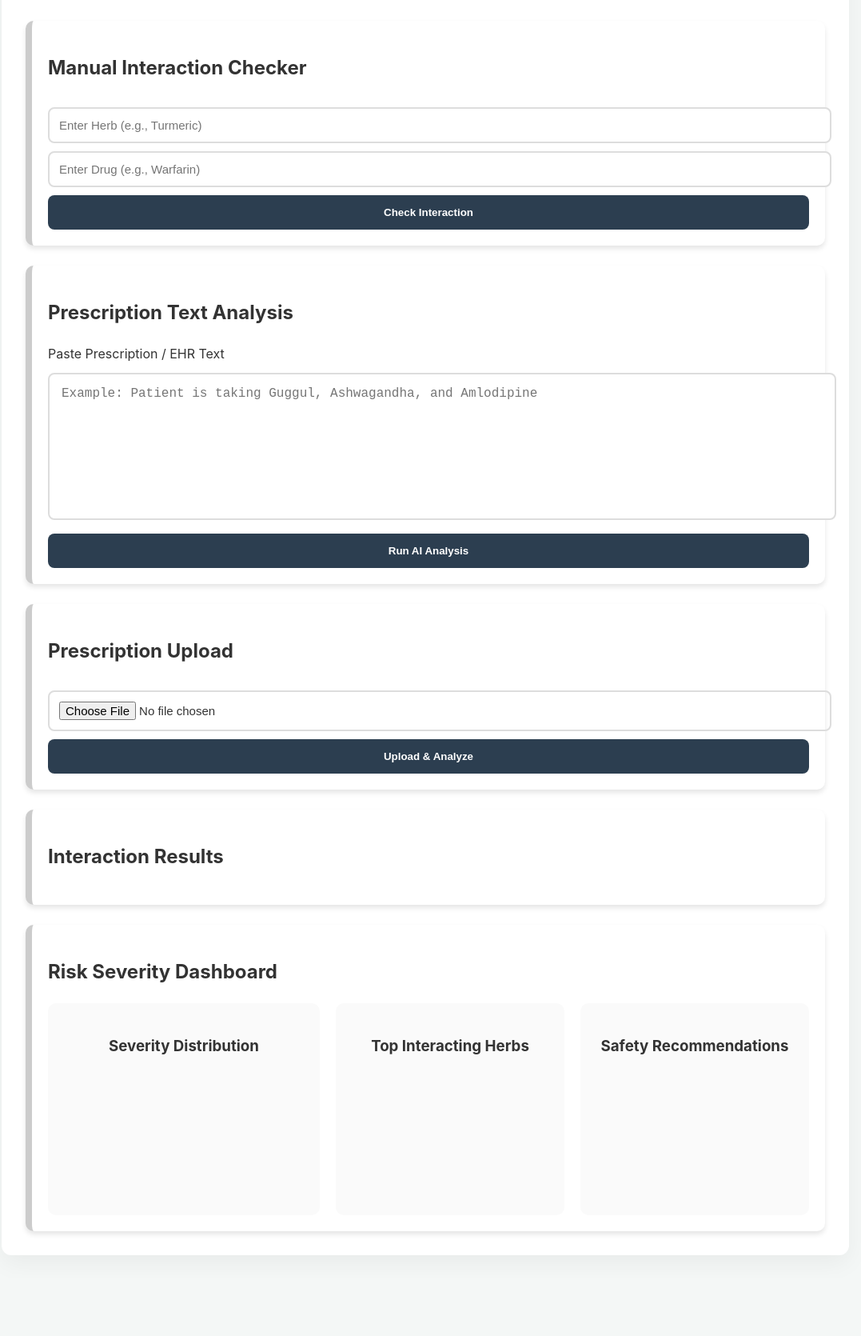
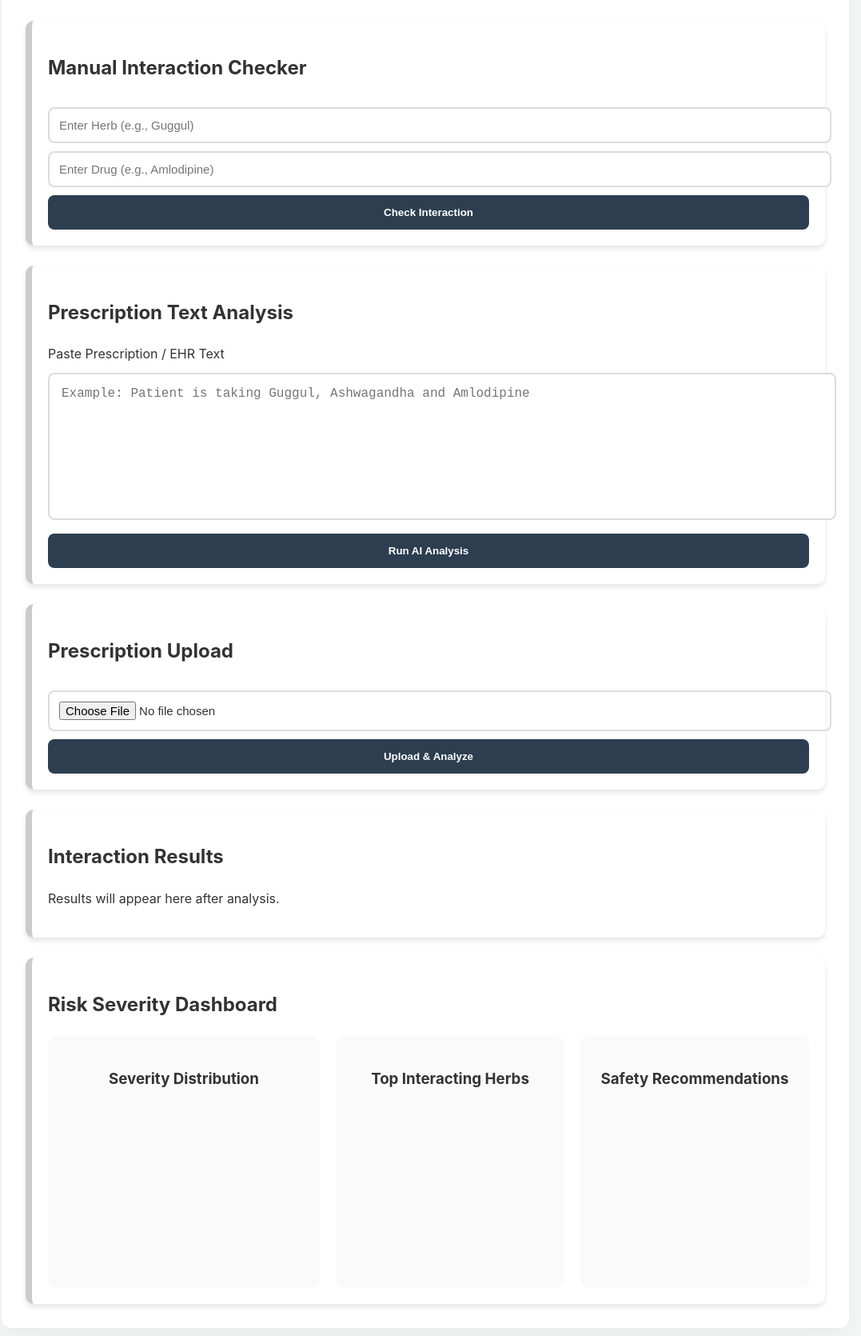
Before and after one commit to aditijaltade4-code/Herb-Drug-Interactions, a website: page index.html in a window 1280 px wide. Shown: the part 220-1890 px from the top of the page at 80% size, without its empty margins (108-1185 px from the left). Before the commit the page ends 1817 px from the top, so only its background shows below. Drawn offline with nearby package versions, Linux system fonts and the light colour scheme; no server answers.

Commit message:
Update index.html

```diff
--- a/index.html
+++ b/index.html
@@ -1,7 +1,8 @@
 <!DOCTYPE html>
+<html lang="en">
 
-<html lang="en">
 <head>
+
 <meta charset="UTF-8">
 <meta name="viewport" content="width=device-width, initial-scale=1.0">
 
@@ -10,7 +11,6 @@
 <link rel="stylesheet" href="style.css">
 
 <script src="https://cdnjs.cloudflare.com/ajax/libs/PapaParse/5.3.2/papaparse.min.js"></script>
-
 <script src="https://cdn.jsdelivr.net/npm/chart.js"></script>
 
 </head>
@@ -26,7 +26,7 @@
 
 <main>
 
-<!-- MANUAL CHECK SECTION -->
+<!-- MANUAL CHECK -->
 
 <section class="card">
 
@@ -34,16 +34,16 @@
 
 <div class="manual-form">
 
-<input type="text" id="herbInput" placeholder="Enter Herb (e.g., Turmeric)">
-<input type="text" id="drugInput" placeholder="Enter Drug (e.g., Warfarin)">
+<input type="text" id="herbInput" placeholder="Enter Herb (e.g., Guggul)">
+<input type="text" id="drugInput" placeholder="Enter Drug (e.g., Amlodipine)">
 
-<button onclick="manualInteractionCheck()">Check Interaction</button>
+<button id="manualCheckBtn">Check Interaction</button>
 
 </div>
 
 </section>
 
-<!-- PRESCRIPTION TEXT ANALYSIS -->
+<!-- TEXT ANALYSIS -->
 
 <section class="card">
 
@@ -51,13 +51,15 @@
 
 <label for="prescriptionInput">Paste Prescription / EHR Text</label>
 
-<textarea id="prescriptionInput" placeholder="Example: Patient is taking Guggul, Ashwagandha, and Amlodipine"></textarea>
+<textarea id="prescriptionInput"
+placeholder="Example: Patient is taking Guggul, Ashwagandha and Amlodipine">
+</textarea>
 
 <button id="analyzeBtn">Run AI Analysis</button>
 
 </section>
 
-<!-- PRESCRIPTION FILE UPLOAD -->
+<!-- FILE UPLOAD -->
 
 <section class="card">
 
@@ -65,17 +67,19 @@
 
 <input type="file" id="prescriptionFile" accept=".csv,.xlsx">
 
-<button onclick="uploadPrescription()">Upload & Analyze</button>
+<button id="uploadBtn">Upload & Analyze</button>
 
 </section>
 
-<!-- RESULTS SECTION -->
+<!-- RESULTS -->
 
 <section class="card">
 
 <h2>Interaction Results</h2>
 
-<div id="results"></div>
+<div id="results">
+<p class="placeholder">Results will appear here after analysis.</p>
+</div>
 
 </section>
 
@@ -91,7 +95,7 @@
 
 <h3>Severity Distribution</h3>
 
-<canvas id="severityChart"></canvas>
+<canvas id="severityChart" height="200"></canvas>
 
 </div>
 
@@ -119,12 +123,16 @@
 
 </div>
 
+<!-- Scripts -->
+
 <script src="app.js"></script>
-
 <script src="uploader.js"></script>
-
 <script src="dashboard.js"></script>
 
+<script>
+document.getElementById("manualCheckBtn").addEventListener("click", manualInteractionCheck);
+document.getElementById("uploadBtn").addEventListener("click", uploadPrescription);
+</script>
+
 </body>
-
 </html>
```
